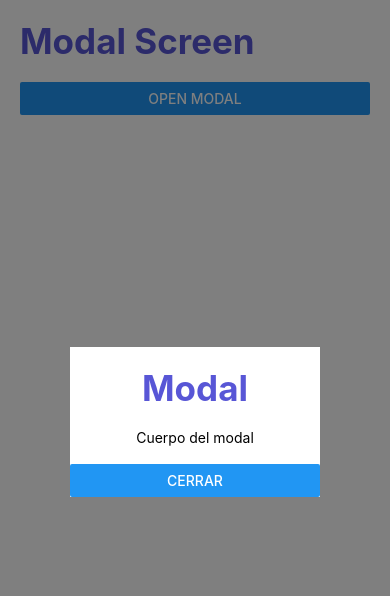
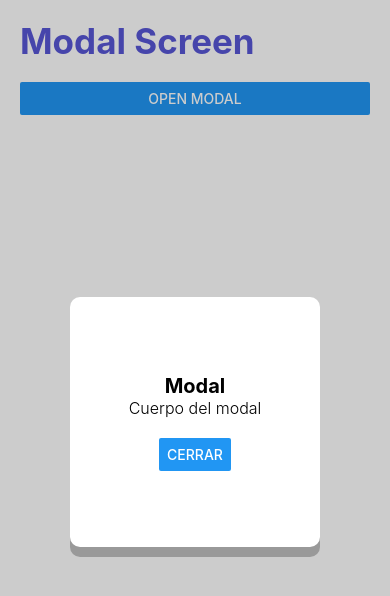
Before and after one commit to silviafer-dev/RNComponents, a React Native app: screen /ModalScreen in a window 390 px wide. Both pictures are taken after a click on the button "OPEN MODAL". Shown: the top 596 px of the page. Built offline with nearby package versions, Linux system fonts and the light colour scheme.

Commit message:
Customize modal

```diff
--- a/src/screens/ModalScreen.tsx
+++ b/src/screens/ModalScreen.tsx
@@ -18,9 +18,7 @@ export const ModalScreen = () => {
         <View
           style={{
             flex: 1,
-            // width: 100,
-            // height: 100,
-            backgroundColor: 'rgba(0,0,0,0.5)',
+            backgroundColor: 'rgba(0,0,0,0.2)',
             alignItems: 'center',
             justifyContent: 'center',
           }}>
@@ -28,14 +26,32 @@ export const ModalScreen = () => {
           <View
             style={{
               backgroundColor: 'white',
+              borderRadius: 10,
               width: 250,
-              height: 150,
+              height: 250,
+              alignItems: 'center',
+              justifyContent: 'center',
+              shadowOffset: {
+                width: 0,
+                height: 10,
+              },
+              shadowOpacity: 0.25,
+              opacity: 10,
             }}>
-            <Text style={{ textAlign: 'center' }}>
-              <HeaderTitle title="Modal" />
+            <Text style={{ fontSize: 20, fontWeight: 'bold', color: 'black' }}>
+              Modal
             </Text>
-            <Text style={{ textAlign: 'center' }}>Cuerpo del modal</Text>
-            <View style={{ flex: 1 }} />
+
+            <Text
+              style={{
+                fontSize: 16,
+                fontWeight: '300',
+                color: 'black',
+                marginBottom: 20,
+              }}>
+              Cuerpo del modal
+            </Text>
+
             <Button title="Cerrar" onPress={() => setIsVisible(false)} />
             {/* <Pressable onPress={() => setIsVisible(false)}>
               <Text>Close</Text>
```
